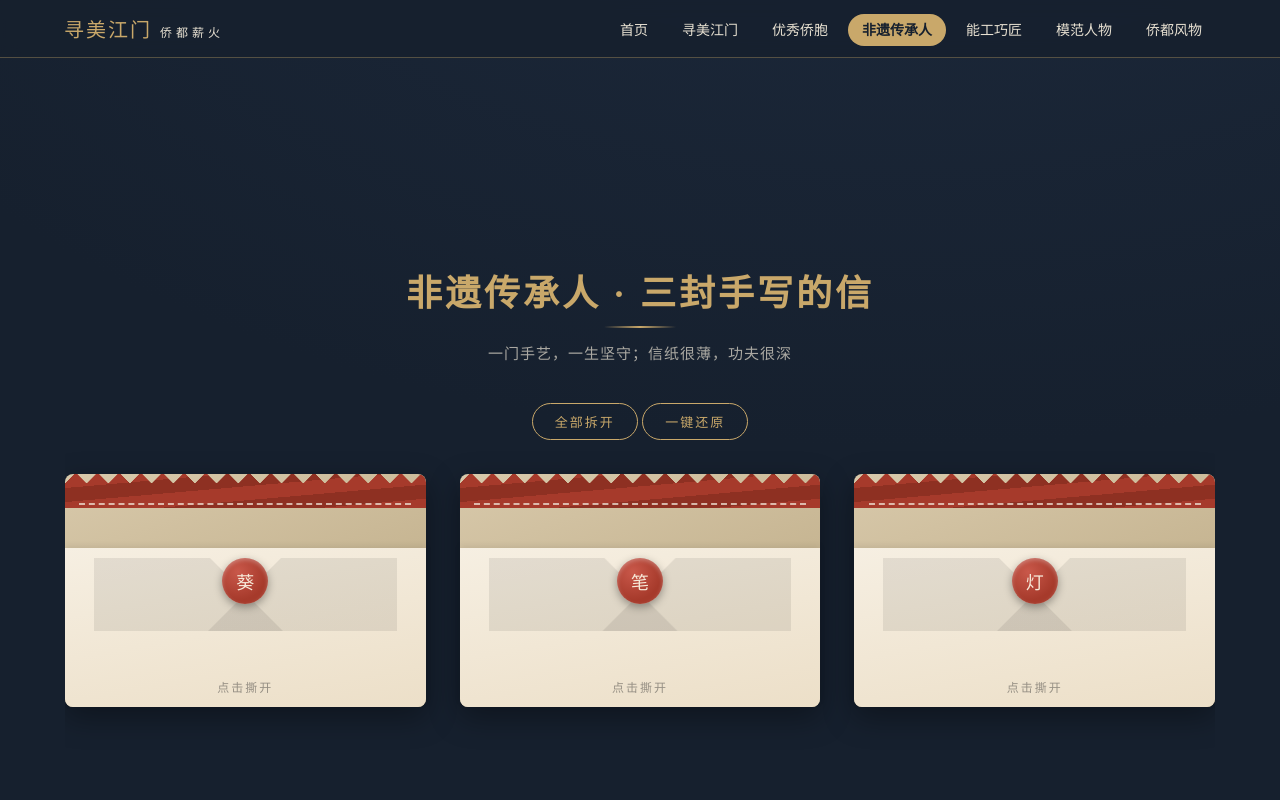
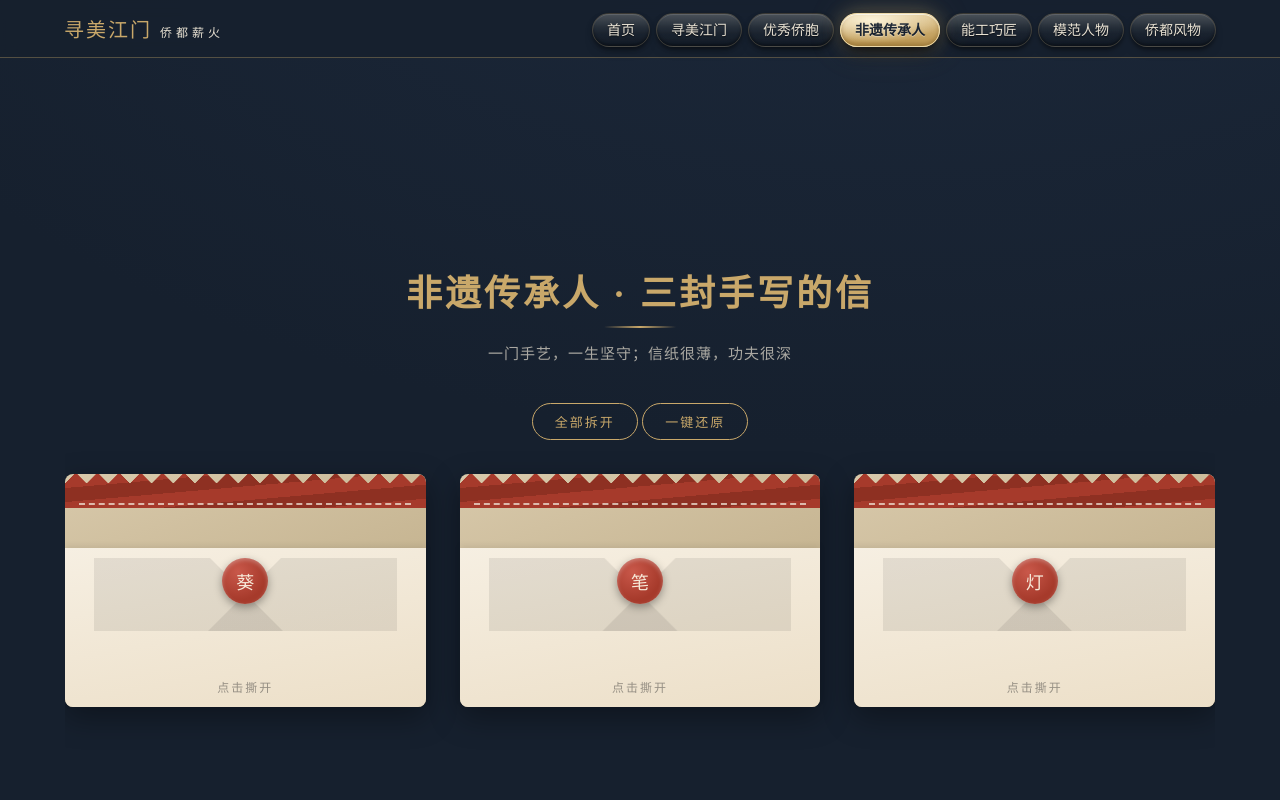
Before and after one commit to Cheng-ing/xunmei-jiangmen, a plain HTML site: page feiyi.html in a window 1280 px wide. Shown: the top 800 px of the page. Drawn offline with Linux system fonts and the light colour scheme; animation ran at ten frames a second.

Commit message:
更新网页 第1/14批（1 个文件，2026-11-18 13:26）

```diff
--- a/css/base.css
+++ b/css/base.css
@@ -49,13 +49,90 @@ button { font-family: inherit; cursor: pointer; }
 .site-nav .brand small { font-size: 12px; color: var(--text-light); letter-spacing: 4px; margin-left: 8px; }
 .site-nav ul { display: flex; gap: 6px; list-style: none; flex-wrap: wrap; }
 .site-nav a.nav-link {
+  position: relative;
+  overflow: hidden;                /* 扫光只在这一颗胶囊里走，不溅到隔壁 */
   padding: 8px 14px; border-radius: 999px;
   color: var(--text-light); font-size: 14px;
-  transition: background .25s, color .25s;
+  /* 与环廊按钮同一套立体做法：顶面高光、底缘内阴影、落两层投影，
+     字再压一道浅投影，像刻在实体标签上 */
+  background: linear-gradient(180deg, rgba(246, 239, 226, .08), rgba(9, 14, 21, .35));
+  border: 1px solid rgba(201, 168, 106, .22);
+  box-shadow:
+    inset 0 1px 0 rgba(255, 246, 228, .12),
+    inset 0 -2px 3px rgba(0, 0, 0, .35),
+    0 2px 4px rgba(0, 0, 0, .35),
+    0 6px 12px -6px rgba(0, 0, 0, .55);
+  text-shadow: 0 1px 1px rgba(0, 0, 0, .6);
+  transition: background .25s, color .25s, border-color .25s,
+              box-shadow .25s, transform .18s;
 }
-.site-nav a.nav-link:hover { background: rgba(201, 168, 106, .18); }
+/* 灯照在标签顶部的反光带 */
+.site-nav a.nav-link::before {
+  content: ""; position: absolute; inset: 0;
+  border-radius: inherit; pointer-events: none;
+  background: linear-gradient(180deg, rgba(255, 250, 238, .16), rgba(255, 250, 238, .03) 42%, transparent 62%);
+}
+/* 悬停时一道斜光扫过，像展厅射灯掠过铭牌 */
+.site-nav a.nav-link::after {
+  content: ""; position: absolute; top: -40%; bottom: -40%; left: -65%;
+  width: 42%;
+  background: linear-gradient(105deg, transparent, rgba(255, 248, 226, .4), transparent);
+  transform: skewX(-18deg);
+  opacity: 0; pointer-events: none;
+}
+.site-nav a.nav-link:hover::after,
+.site-nav a.nav-link:focus-visible::after { animation: nav-sheen .8s ease-out; }
+@keyframes nav-sheen {
+  0%   { opacity: 0; transform: translateX(0) skewX(-18deg); }
+  12%  { opacity: 1; }
+  100% { opacity: 0; transform: translateX(400%) skewX(-18deg); }
+}
+.site-nav a.nav-link:hover {
+  color: var(--paper);
+  border-color: rgba(201, 168, 106, .6);
+  background:
+    radial-gradient(120% 130% at 30% 18%, rgba(246, 239, 226, .16), transparent 52%),
+    linear-gradient(180deg, rgba(46, 62, 84, .9), rgba(18, 27, 40, .9));
+  box-shadow:
+    inset 0 1px 0 rgba(255, 246, 228, .22),
+    inset 0 -2px 3px rgba(0, 0, 0, .4),
+    0 3px 6px rgba(0, 0, 0, .4),
+    0 10px 18px -7px rgba(0, 0, 0, .7),
+    0 0 16px rgba(201, 168, 106, .18),
+    0 0 34px rgba(201, 168, 106, .08);
+  transform: translateY(-1px);
+}
+.site-nav a.nav-link:active {
+  transform: translateY(1px);
+  box-shadow:
+    inset 0 2px 4px rgba(0, 0, 0, .5),
+    0 1px 2px rgba(0, 0, 0, .4);
+}
+.site-nav a.nav-link:focus-visible {
+  outline: none;
+  box-shadow:
+    0 0 0 2px var(--ink), 0 0 0 4px var(--gold),
+    0 0 20px rgba(201, 168, 106, .35);
+}
 /* 当前页高亮：给对应 <a> 加 .active 即可 */
-.site-nav a.nav-link.active { background: var(--gold); color: var(--ink); font-weight: 700; }
+.site-nav a.nav-link.active {
+  color: var(--ink); font-weight: 700;
+  background:
+    radial-gradient(130% 130% at 32% 20%, rgba(255, 247, 222, .9), transparent 55%),
+    linear-gradient(180deg, #dcc087, #b8934e);
+  border-color: #ecd9a8;
+  text-shadow: 0 1px 0 rgba(255, 255, 255, .35);
+  box-shadow:
+    inset 0 1px 0 rgba(255, 255, 255, .65),
+    inset 0 -2px 4px rgba(120, 86, 30, .45),
+    0 3px 6px rgba(0, 0, 0, .4),
+    0 10px 18px -7px rgba(0, 0, 0, .65),
+    0 0 18px rgba(201, 168, 106, .35),
+    0 0 38px rgba(201, 168, 106, .16);
+}
+@media (prefers-reduced-motion: reduce) {
+  .site-nav a.nav-link::after { animation: none; opacity: 0; }
+}
 
 /* ---------- 4. 页脚 ---------- */
 /* 底下留出 72px 是给 Qoder 那条链接右下角浮动的那枚徽标让位：它 fixed 在 视口底部 14px、高 32px（占掉最下面约 46px），
```
